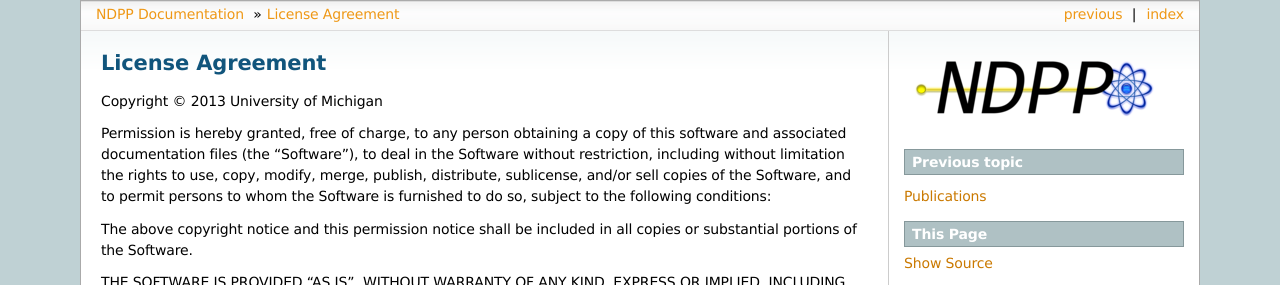
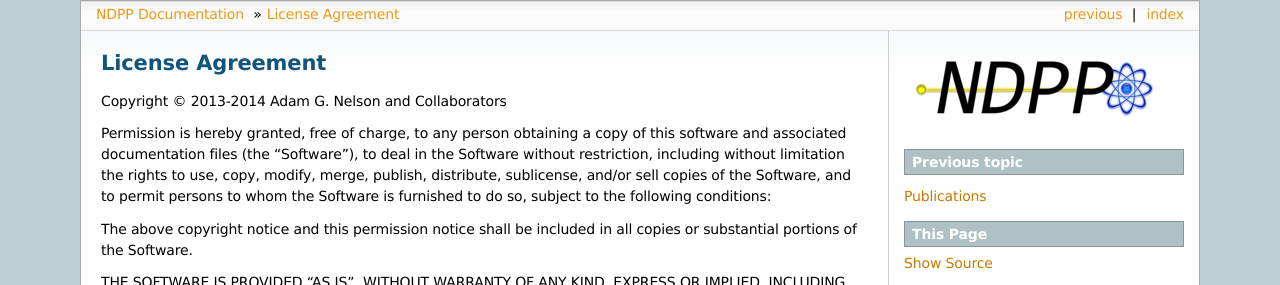
Before and after one commit to ndpp/ndpp, a Sphinx documentation site: the page built from docs/source/license.rst, in a window 1280 px wide. Shown: the top 285 px of the page. Built offline with Sphinx 7.4.7, drawn with Linux system fonts in a browser that asks for light colours; formulas are drawn with MathJax 3.

```diff
--- a/docs/source/conf.py
+++ b/docs/source/conf.py
@@ -185,7 +185,7 @@
 # (source start file, target name, title, author, documentclass [howto/manual]).
 latex_documents = [
   ('index', 'ndpp.tex', u'NDPP Documentation',
-  'University of Michigan \\and Massachusetts Institute of Technology',
+  u'Adam G. Nelson and Contributors',
   'manual'),
 ]
 
--- a/docs/source/license.rst
+++ b/docs/source/license.rst
@@ -4,7 +4,7 @@
 License Agreement
 =================
 
-Copyright © 2013 University of Michigan
+Copyright © 2013-2014 Adam G. Nelson and Collaborators
 
 Permission is hereby granted, free of charge, to any person obtaining a copy of
 this software and associated documentation files (the "Software"), to deal in
--- a/docs/source/methods/scatter.rst
+++ b/docs/source/methods/scatter.rst
@@ -14,20 +14,16 @@
 delayed, and total values of :math:`\chi_g(E')`:
 
 .. math::
-    :label: chi_p
 
     \chi_{prompt,g}(E') =\ \sum\limits_{MT}\:\sum\limits_{d}
         \frac{\sigma_d(E')}{\sigma_f(E')}\int\limits_{E_g}^{E_{g-1}}
         \chi_{MT,d}\left(E,E'\right)dE'
 
 .. math::
-    :label: chi_d
-
     \chi_{delayed,g}(E') =\ \sum\limits_{c}\:\ Y_c(E')
         \int\limits_{E_g}^{E_{g-1}}\chi_c\left(E,E'\right)dE'
 
 .. math::
-    :label: chi_t
 
     \chi_{total,g}(E') =\ \left(1-\beta(E')\right) \chi_{prompt,g}(E') +
         \beta(E') \chi_{delayed,g}(E')
```
